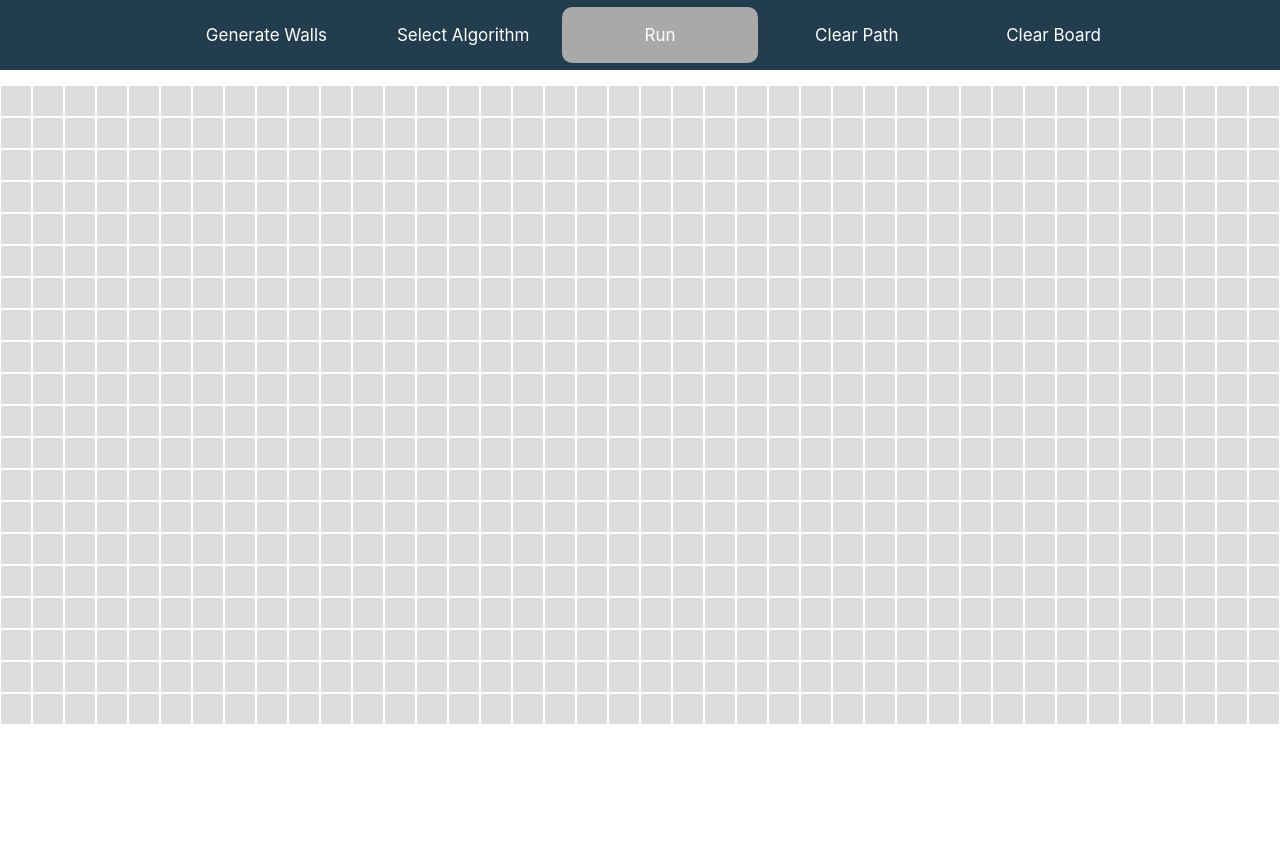
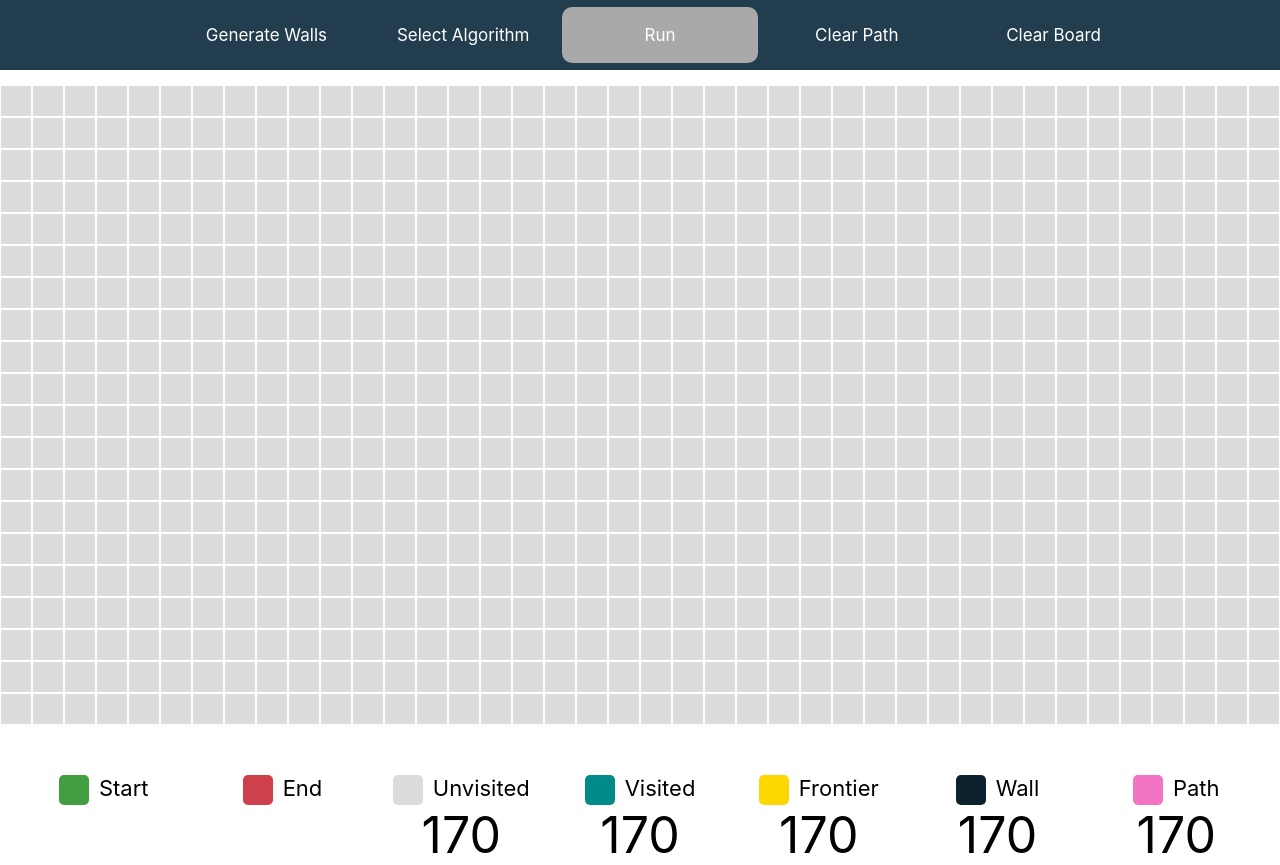
Before and after one commit to elevatethegame/Pathfinding-Visualizer, a React (Create React App) app: page / in a window 1280 px wide. Shown: the top 865 px of the page. Before the commit the page ends 800 px from the top, so only its background shows below. Built offline with nearby package versions, Linux system fonts and the light colour scheme.

Commit message:
Finished styling Statbar component

```diff
--- a/src/components/Menu.js
+++ b/src/components/Menu.js
@@ -11,7 +11,9 @@ function Menu() {
             <div className='grid-container'>
                 <Grid />
             </div>
-            <Statbar />
+            <div className='statbar-container'>
+                <Statbar />
+            </div>
         </div>
     )
 }
--- a/src/components/Node.js
+++ b/src/components/Node.js
@@ -3,7 +3,7 @@ import '../css/Node.css'
 
 function Node() {
     return (
-        <div className='node'>
+        <div className='node unvisited'>
 
         </div>
     )
--- a/src/components/Statbar.js
+++ b/src/components/Statbar.js
@@ -1,9 +1,66 @@
 import React from 'react'
+import '../css/Statbar.css'
 
 function Statbar() {
     return (
-        <div>
-
+        <div className='statbar'>
+            <div className='stat-container'>
+                <div className='stat-node-container'>
+                    <div className='stat-node start'></div>
+                    <span className='stat-description'>Start</span>
+                </div>
+            </div>
+            <div className='stat-container'>
+                <div className='stat-node-container'>
+                    <div className='stat-node end'></div>
+                    <span className='stat-description'>End</span>
+                </div>
+            </div>
+            <div className='stat-container'>
+                <div className='stat-node-container'>
+                    <div className='stat-node unvisited'></div>
+                    <span className='stat-description'>Unvisited</span>
+                </div>
+                <div>
+                    <span className='stat-value'>170</span>
+                </div>
+            </div>
+            <div className='stat-container'>
+                <div className='stat-node-container'>
+                    <div className='stat-node visited'></div>
+                    <span className='stat-description'>Visited</span>
+                </div>
+                <div>
+                    <span className='stat-value'>170</span>
+                </div>
+            </div>
+            <div className='stat-container'>
+                <div className='stat-node-container'>
+                    <div className='stat-node frontier'></div>
+                    <span className='stat-description'>Frontier</span>
+                </div>
+                <div>
+                    <span className='stat-value'>170</span>
+                </div>
+            </div>
+            <div className='stat-container'>
+                <div className='stat-node-container'>
+                    <div className='stat-node wall'></div>
+                    <span className='stat-description'>Wall</span>
+                </div>
+                <div>
+                    <span className='stat-value'>170</span>
+                </div>
+            </div>
+            <div className='stat-container'>
+                <div className='stat-node-container'>
+                    <div className='stat-node path'></div>
+                    <span className='stat-description'>Path</span>
+                </div>
+                <div>
+                    <span className='stat-value'>170</span>
+                </div>
+            </div>
         </div>
     )
 }
--- a/src/css/Menu.css
+++ b/src/css/Menu.css
@@ -1,3 +1,7 @@
 .grid-container {
     margin-top: 15px;
 }
+
+.statbar-container {
+    margin-top: 50px;
+}
--- a/src/css/Node.css
+++ b/src/css/Node.css
@@ -1,8 +1,36 @@
 .node {
+    display: inline-block;
     height: 30px;
     width: 30px;
     border-radius: 1px;
-    background-color: gainsboro;
     transition: backgroud-color 0.3s ease-in;
     margin: 1px;
 }
+
+.unvisited {
+    background-color: gainsboro;
+}
+
+.wall {
+    background-color: rgb(12, 35, 46);
+}
+
+.start {
+    background-color: rgb(65, 158, 65);
+}
+
+.end {
+    background-color: rgb(206, 65, 76);
+}
+
+.visited {
+    background-color: darkcyan;
+}
+
+.frontier {
+    background-color: gold;
+}
+
+.path {
+    background-color: rgb(243, 116, 194);
+}
--- /dev/null
+++ b/src/css/Statbar.css
@@ -0,0 +1,31 @@
+.statbar {
+    display: flex;
+    justify-content: space-evenly;
+}
+
+.stat-container {
+    display: flex;
+    flex-direction: column;
+    width: 150px;
+}
+
+.stat-node-container {
+    display: flex;
+    justify-content: center;
+}
+
+.stat-node {
+    display: inline-block;
+    height: 30px;
+    width: 30px;
+    border-radius: 5px;
+}
+
+.stat-description {
+    margin-left: 10px;
+    font-size: 22px;
+}
+
+.stat-value {
+    font-size: 50px;
+}
```
